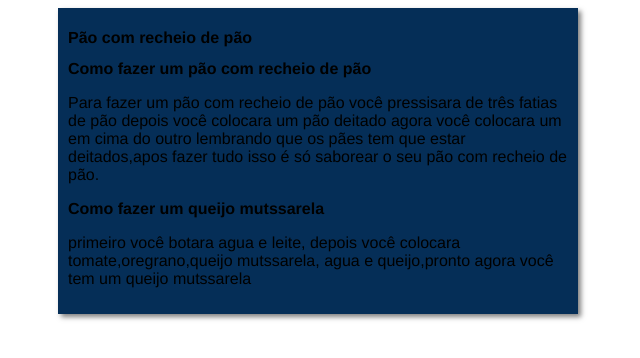
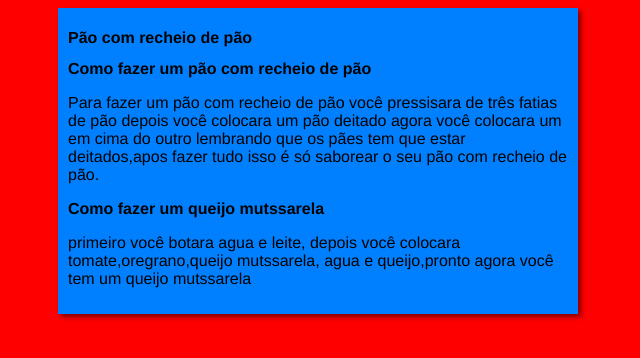
Before and after one commit to BernardoLeicam/Aprendendo-Branches, a plain HTML site: page index.html in a window 1280 px wide. Shown: the whole page, without its empty margins (322-962 px from the left). Drawn offline with Linux system fonts and the light colour scheme.

Commit message:
Update style.css

```diff
--- a/estilos/style.css
+++ b/estilos/style.css
@@ -5,12 +5,12 @@
 
 
 body {
-    background-color: rgb(255, 255, 255);
+    background-color: rgb(255, 0, 0);
 }
 
 
 main {
-    background-color: rgb(5, 46, 87);
+    background-color: rgb(0, 128, 255);
     width: 500px;
     margin: auto;
     padding: 10px;
```
